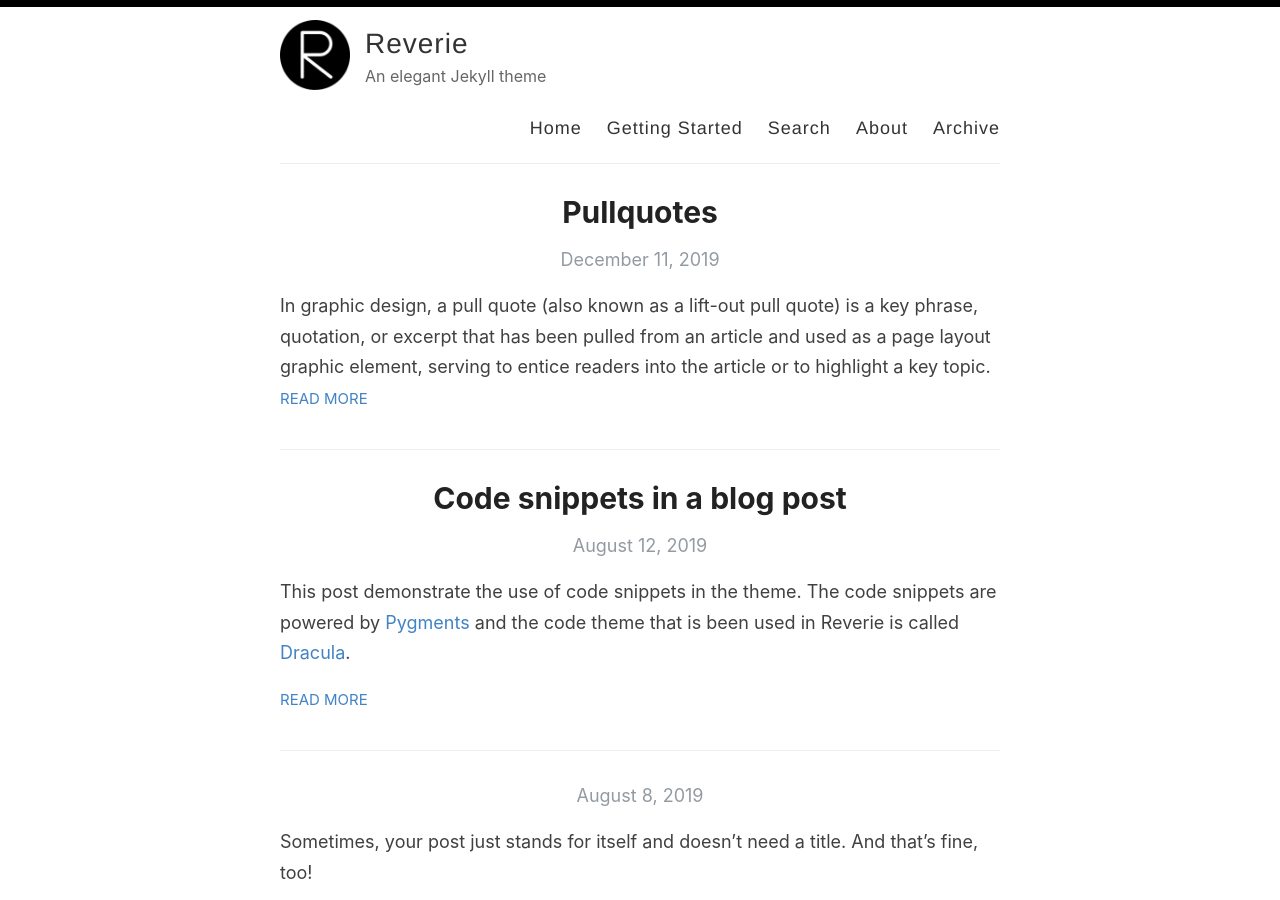
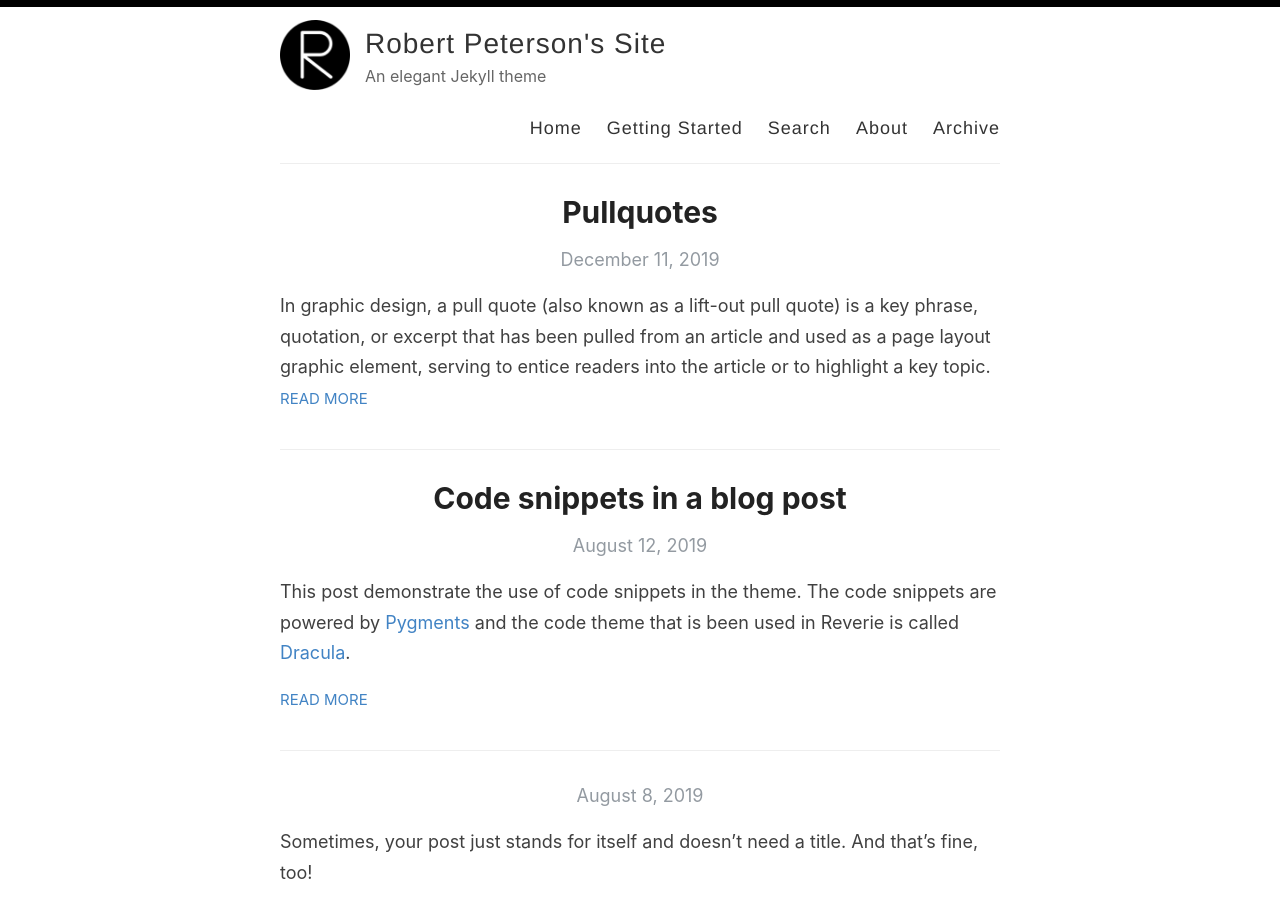
Before and after one commit to RobfPeterson/RobfPeterson.github.io, a Jekyll site: the page built from index.html, in a window 1280 px wide and 900 px high. Built offline with Jekyll 4.4.1, drawn with Linux system fonts in a browser that asks for light colours; the list of posts is cut into pages by our own code.

Commit message:
Change site name to 'Robert Peterson's Site'

```diff
--- a/_config.yml
+++ b/_config.yml
@@ -3,7 +3,7 @@
 #
 
 # Name of your site (displayed in the header)
-name: Reverie
+name: Robert Peterson's Site
 
 # Name of the author
 author: Amit Merchant
```
